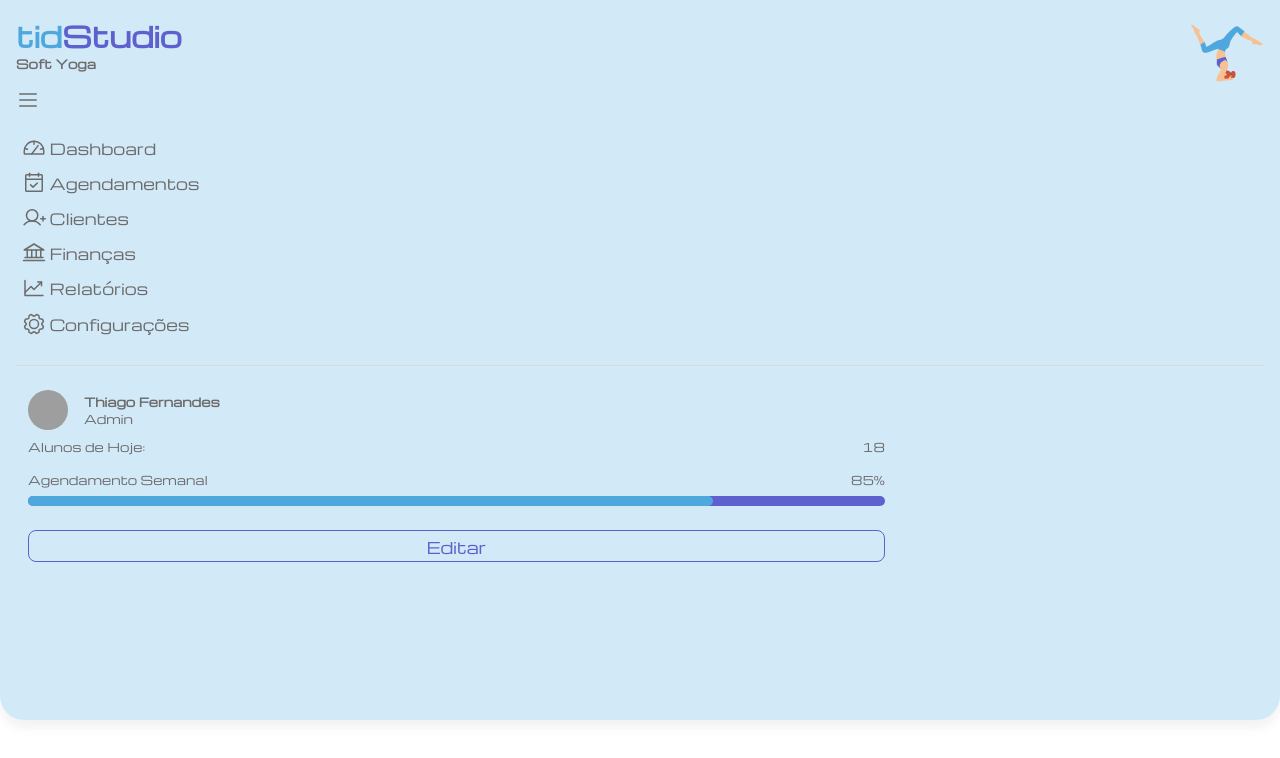
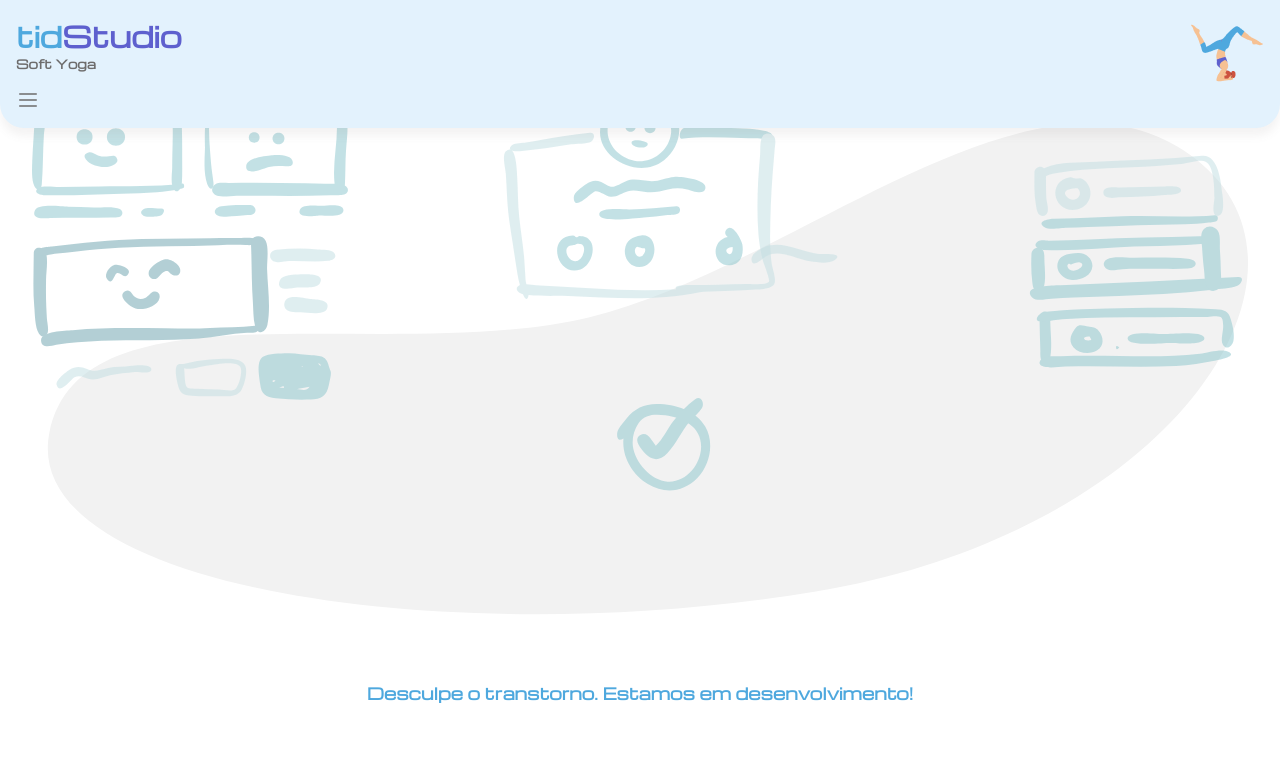
Before and after one commit to thiago-mfernandes/Teste-Tid-Software-ReactJs-CSharp, a React (Vite) app in the folder Tid_Front/: page / in a window 1280 px wide. Shown: the top 758 px of the page. Built offline with nearby package versions, Linux system fonts and the light colour scheme; grey boxes are pictures that could not be loaded.

Commit message:
componente boas vindas

```diff
--- /dev/null
+++ b/Tid_Front/src/components/BoasVindas/index.tsx
@@ -0,0 +1,11 @@
+ import Work from '../../assets/workingOn.svg'
+import { Container } from './styles'
+
+export function BoasVindas() {
+	return (
+		<Container>
+			<img src={Work} alt="" />
+			<h2>Desculpe o transtorno. Estamos em desenvolvimento!</h2>
+		</Container>
+	)
+}
--- /dev/null
+++ b/Tid_Front/src/components/BoasVindas/styles.ts
@@ -0,0 +1,22 @@
+import styled from "styled-components";
+
+export const Container = styled.div`
+	display: flex;
+	flex-direction: column;
+	justify-content: flex-end;
+	width: 100%;
+	height: 100vh;
+	padding: 2rem 2rem 6rem;
+
+	img {
+		max-width: 100%;
+		height: auto;
+		margin-bottom: 4rem;
+	}
+
+	h2 {
+		font-size: 1rem;
+		color: ${(props) => props.theme.azul};
+		text-align: center;
+	}
+`
--- a/Tid_Front/src/components/Header/Menu/index.tsx
+++ b/Tid_Front/src/components/Header/Menu/index.tsx
@@ -6,7 +6,7 @@ import { useState } from 'react';
 import { MenuUsuario } from '../MenuUsuario';
 
 export function Menu() {
-	const [menuIsVisible, setMenuIsVisible] = useState(true);
+	const [menuIsVisible, setMenuIsVisible] = useState(false);
 
 	function showMenu() {
 		setMenuIsVisible(!menuIsVisible);
--- a/Tid_Front/src/components/Header/Menu/styles.ts
+++ b/Tid_Front/src/components/Header/Menu/styles.ts
@@ -10,7 +10,7 @@ export const Container = styled.div<MenuProps>`
 	padding: 1rem;
 	border-radius: 0 0 24px 24px;
 	box-shadow: 0px 8px 8px rgba(109, 108, 108, 0.08);
-	background-color: ${(props) => props.theme["azul-25"]};
+	background-color: ${(props) => props.theme["azul-claro"]};
 	width: 100%;
 	height: 8rem;
 	overflow: hidden;
--- a/Tid_Front/src/components/Header/index.tsx
+++ b/Tid_Front/src/components/Header/index.tsx
@@ -1,4 +1,5 @@
 
+import { BoasVindas } from '../BoasVindas'
 import { Menu } from './Menu'
 
 
@@ -7,6 +8,7 @@ export function Header() {
   return (
     <header>
       <Menu />
+      <BoasVindas />
     </header>
   )
 }
--- a/Tid_Front/src/styles/themes/default.ts
+++ b/Tid_Front/src/styles/themes/default.ts
@@ -5,6 +5,7 @@ export const defaultTheme = {
   roxo: '#5E60CE',
 
   azul: '#4EA8DE',
+  'azul-claro': '#e3f2fd',
   'azul-25': 'rgba(78,168,222,25%)',
 
   verde: '#04D361',
```
Also changed, not shown: Tid_Front/src/assets/bg-card-dashboard.png (added), Tid_Front/src/assets/workingOn.svg (added).
